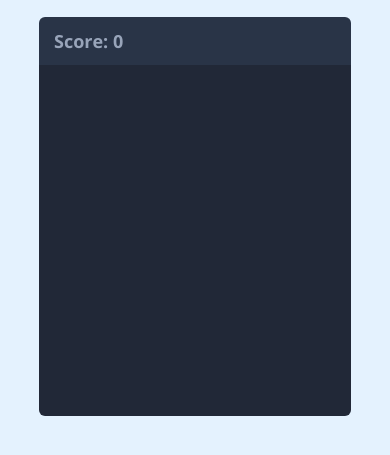
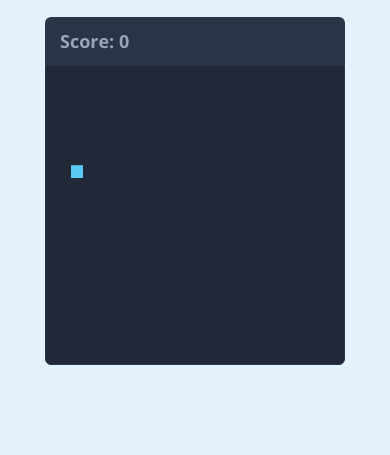
Before and after one commit to AndriiSalohub/snake-game, a website built with Vite: page index.html in a window 390 px wide. Shown: the part 63-518 px from the top of the page. Built offline with nearby package versions, Linux system fonts and the light colour scheme.

Commit message:
changed the width of the game field and added a function that generates food at random field coordinates

```diff
--- a/css/style.css
+++ b/css/style.css
@@ -22,8 +22,8 @@ body {
 
 .main {
     margin: 20px auto 0 auto;
-    width: 65vmin;
-    height: 70vmin;
+    height: 600px;
+    width: 600px;
 }
 
 .game-info {
@@ -41,16 +41,31 @@ body {
 }
 
 .game-board {
-    width: 100%;
-    height: 100%;
     background-color: #212837;
     border-bottom-left-radius: 6px;
     border-bottom-right-radius: 6px;
+    width: 100%;
+    height: 100%;
+    border: 1px solid #293447;
 }
 
 @media (max-width: 700px) {
     .main {
-        width: 80vmin;
-        height: 90vmin;
+        width: 400px;
+        height: 400px;
     }
 }
+
+@media (max-width: 700px) {
+    .main {
+        width: 400px;
+        height: 400px;
+    }
+}
+
+@media (max-width: 500px) {
+    .main {
+        width: 300px;
+        height: 300px;
+    }
+}
--- a/index.html
+++ b/index.html
@@ -16,7 +16,7 @@
             <div class="game-info">
                 <h2 class="current-score" id="score">Score: 0</h2>
             </div>
-            <canvas class="game-board"></canvas>
+            <canvas class="game-board" height="600" width="600"></canvas>
         </main>
         <script type="module" src="js/script.js"></script>
     </body>
--- a/js/script.js
+++ b/js/script.js
@@ -5,6 +5,8 @@ document.addEventListener("DOMContentLoaded", () => {
     const boardWidth = board.offsetWidth;
 
     const scoreText = document.querySelector("#score");
+
+    const unitSize = 25;
 
     let running = false;
     let xVelocity = 25;
@@ -21,4 +23,21 @@ document.addEventListener("DOMContentLoaded", () => {
             y: 0,
         },
     ];
+
+    const createFood = () => {
+        const randomFoodCords = (min, max) => {
+            const randNumb =
+                Math.round((Math.random() * (max - min) + min) / unitSize) *
+                unitSize;
+            return randNumb;
+        };
+
+        foodX = randomFoodCords(0, boardWidth - unitSize);
+        foodY = randomFoodCords(0, boardHeight - unitSize);
+
+        context.fillStyle = "#5CCAF6";
+        context.fillRect(foodX, foodY, unitSize, unitSize);
+    };
+
+    createFood();
 });
```
